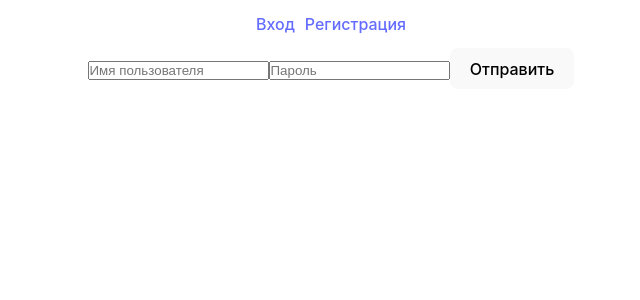
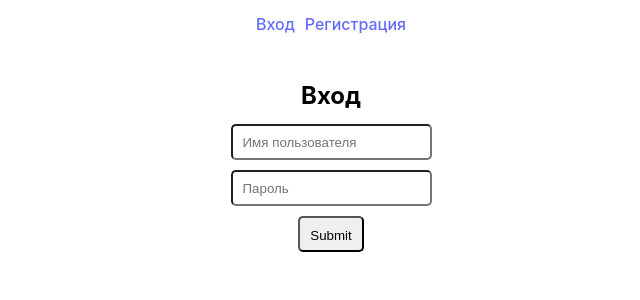
Before and after one commit to YungYoku/college-freelance, a Vue app: page /login in a window 1280 px wide. Shown: the top 300 px of the page, without its empty margins (309-949 px from the left). Built offline with nearby package versions, Linux system fonts and the light colour scheme.

Commit message:
компонентик

```diff
--- a/src/components/structures/Modal.vue
+++ b/src/components/structures/Modal.vue
@@ -1,11 +1,43 @@
 <template>
-
+  <form @submit.prevent="submitEvent">
+    <div class="wrapper">
+      <slot></slot>
+    </div>
+  </form>
 </template>
 
-<script setup lang="ts">
+<script>
+export default {
+  name: 'modal',
 
+  methods: {
+      submitEvent(e) {
+      this.$emit('submit', e)
+    }
+  }
+}
 </script>
 
 <style scoped>
 
+form {
+  display:flex;
+  align-items:center;
+  justify-content:center;
+  padding: 10px;
+}
+
+.wrapper {
+  display:flex;
+  align-items:center;
+  justify-content:center;
+  flex-direction: column;
+  border-radius: 5px;
+  padding: 20px;
+  background-color:#fff;
+}
+
+::slotted(input) {
+  margin: 10px;
+}
 </style>
--- /dev/null
+++ b/src/components/structures/TInput.vue
@@ -0,0 +1,24 @@
+<template>
+    <input :value="modelValue"  type="text" @input="updateInput"/>
+  </template>
+
+  <script>
+  export default {
+    name: 'TInput',
+
+    methods: {
+      updateInput(event) {
+        this.$emit('update:modelValue', event.target.value)
+      }
+    }
+  }
+  </script>
+
+  <style scoped>
+  input {
+    margin-top: 10px;
+    height: 36px;
+    padding: 10px 10px;
+    border-radius: 5px;
+  }
+  </style>
--- a/src/style.css
+++ b/src/style.css
@@ -15,6 +15,8 @@
     color: rgba(255, 255, 255, 0.87);
 
     background-color: #242424;
+/*#fcf7f7
+    */
 
     font-synthesis: none;
     text-rendering: optimizeLegibility;
--- a/src/views/LoginView.vue
+++ b/src/views/LoginView.vue
@@ -1,21 +1,21 @@
 <template>
     <default-layout>
-        <form @submit.prevent="login">
-            <input
+        <modal>
+            <h2 style="color:black">Вход</h2>
+            <TInput
                 v-model.trim="username"
                 placeholder="Имя пользователя"
                 type="text"
             />
-            <input
+            <TInput
                 v-model.trim="password"
                 placeholder="Пароль"
                 type="password"
             />
-
-            <button type="submit">
+            <TButton type="submit">
                 Отправить
-            </button>
-        </form>
+            </TButton>
+        </modal>
     </default-layout>
 </template>
 
@@ -26,6 +26,9 @@ import DefaultLayout from '@/components/layouts/DefaultLayout.vue'
 import { useAuthStore } from '@/stores/auth.ts'
 import { useRouter } from 'vue-router'
 import { UserLogin } from '@/interfaces/UserLogin.ts'
+import modal from '@/components/structures/Modal.vue'
+import TInput from '@/components/structures/TInput.vue'
+import TButton from '@/components/structures/TInput.vue'
 
 const auth = useAuthStore()
 
```
Also changed, not shown: src/components/structures/TButton.vue (added, +22 -0 lines).
